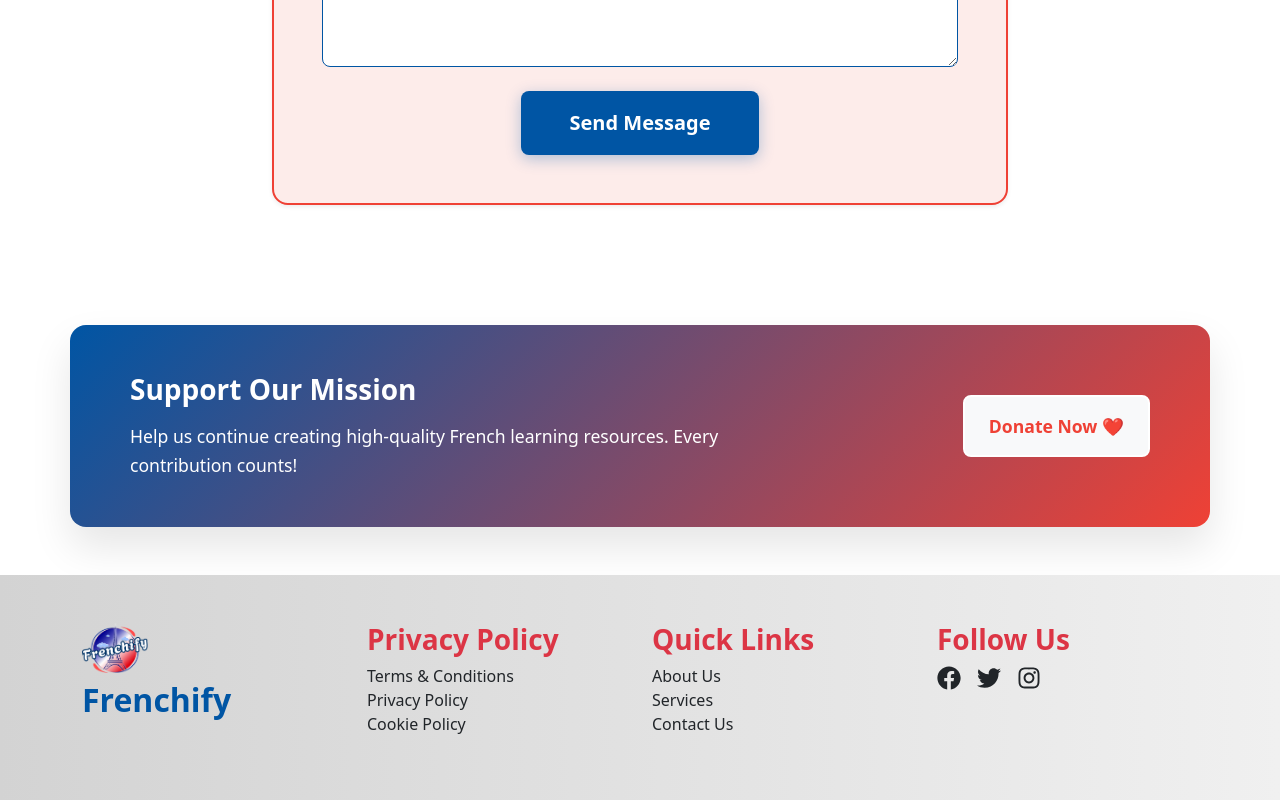
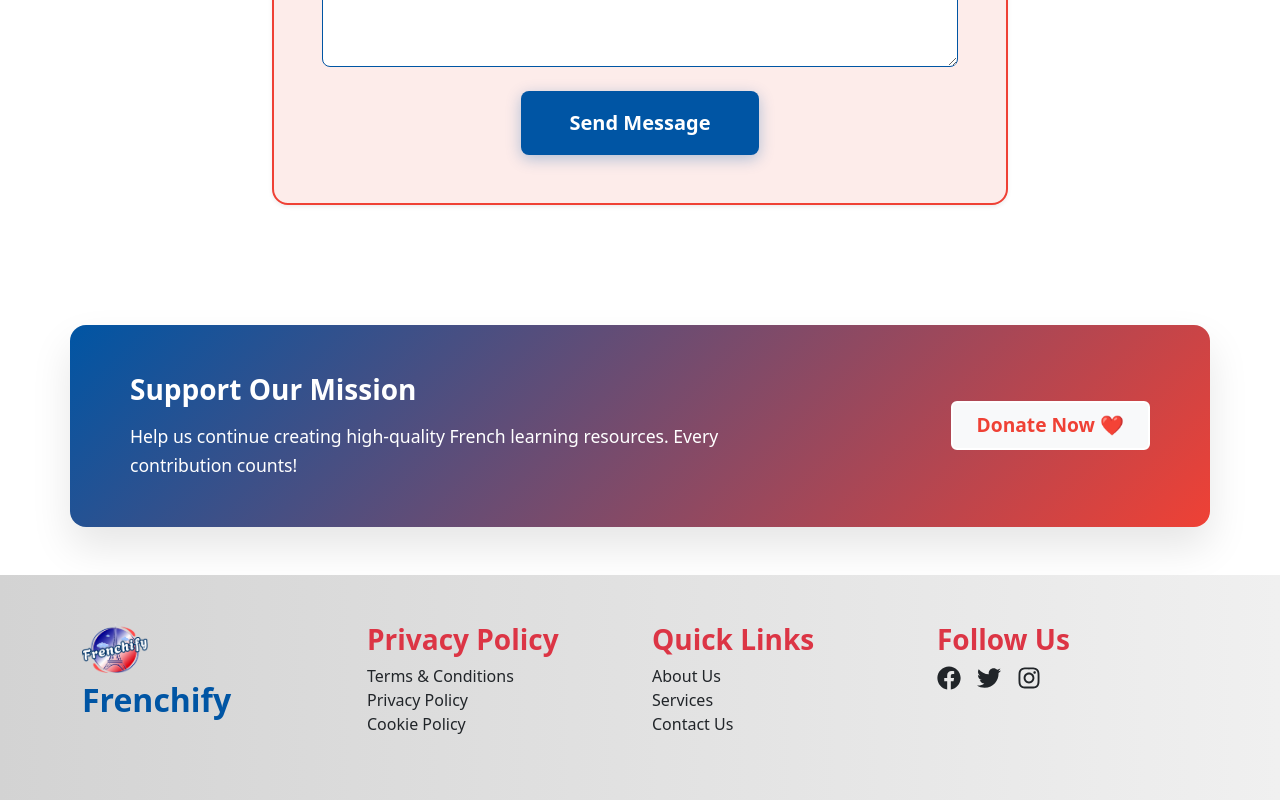
Before and after one commit to MandarSankhe/Frenchify-me, a React (Create React App) app in the folder frontend/: page / in a window 1280 px wide. Shown: the part 2542-3342 px from the top of the page. Built offline with nearby package versions, Linux system fonts and the light colour scheme; what apollo-upload-client would draw is missing.

Commit message:
donation button

```diff
--- a/frontend/src/components/Home.jsx
+++ b/frontend/src/components/Home.jsx
@@ -387,23 +387,17 @@ const Home = () => {
 
             <div className="col-md-4 text-center text-md-end">
             <button
-                className="btn btn-light fw-bold px-4 py-3"
+              className="btn btn-light fw-bold px-4 py-2"
               style={{
                 color: frenchRed,
                 border: `2px solid ${frenchWhite}`,
-                  borderRadius: "8px",
-                  fontSize: "1.1rem",
-                  minWidth: "180px",
-                  transition: "all 0.3s"
+                borderRadius: "6px",
+                fontSize: "1.2rem",
+                transition: "0.3s"
               }}
-                onMouseEnter={(e) => {
-                  e.currentTarget.style.backgroundColor = frenchWhite;
-                  e.currentTarget.style.transform = "translateY(-3px)";
-                }}
-                onMouseLeave={(e) => {
-                  e.currentTarget.style.backgroundColor = "";
-                  e.currentTarget.style.transform = "";
-                }}
+              onMouseEnter={(e) => e.target.style.opacity = 0.95}
+              onMouseLeave={(e) => e.target.style.opacity = 1}
+              onClick={() => window.location.href = "/donate"} // Update when the donation page is ready
             >
               Donate Now ❤️
             </button>
```
Lines whose indentation alone changed are shown as unchanged.
